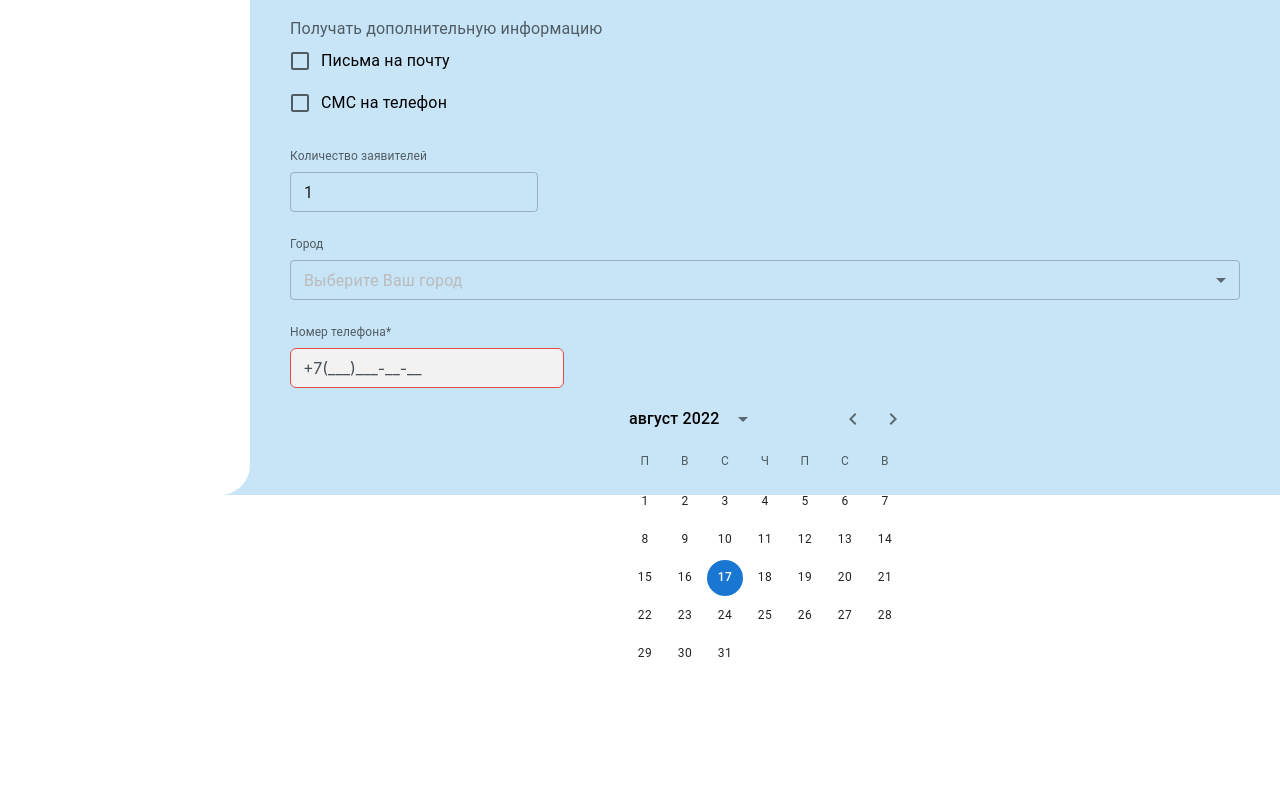
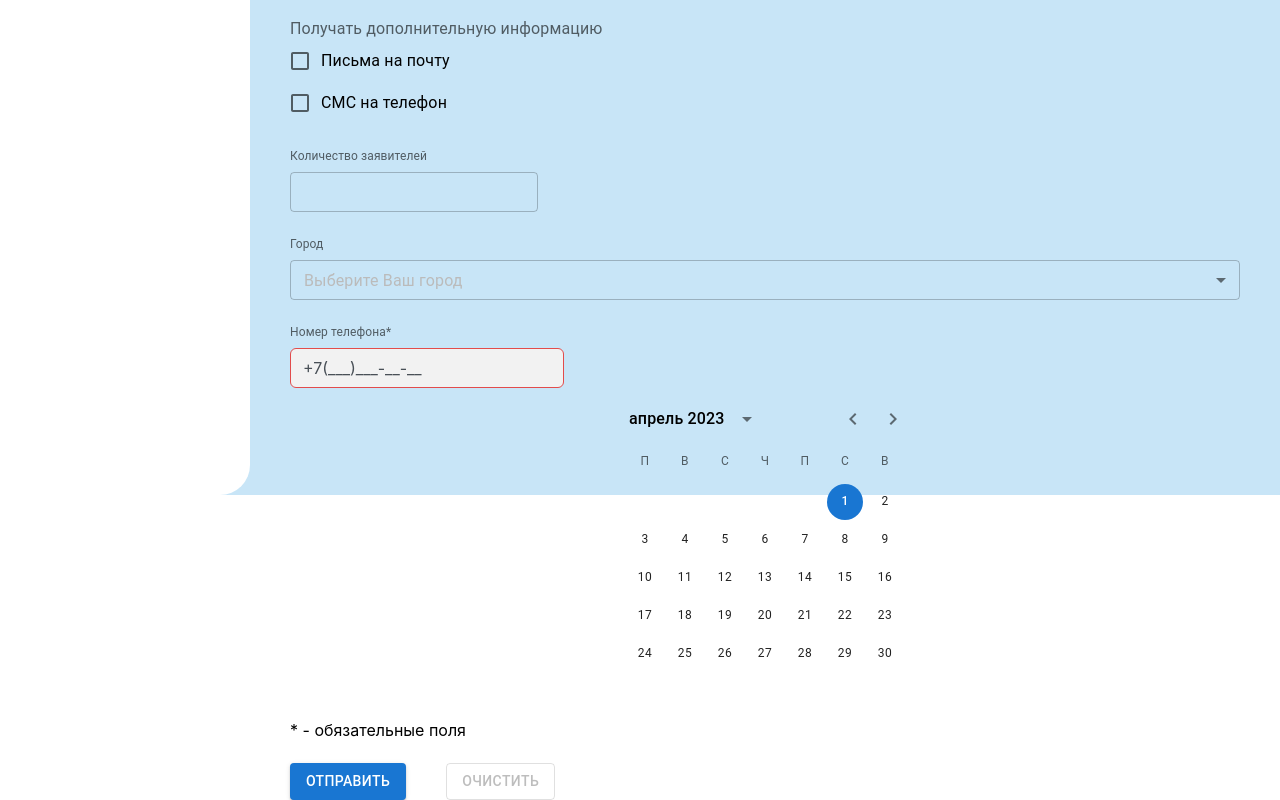
Before and after one commit to ZetBaur/alina, a React (Vite) app: page /newrequest in a window 1280 px wide. Shown: the part 305-1105 px from the top of the page. Before the commit the page ends 1027 px from the top, so only its background shows below. Built offline with nearby package versions, Linux system fonts and the light colour scheme.

Commit message:
clear form

```diff
--- a/src/screens/NewRequest.module.scss
+++ b/src/screens/NewRequest.module.scss
@@ -32,3 +32,7 @@
 .placeholder {
   color: #bbbbbb;
 }
+
+.buttons {
+  margin: 25px 0 0 0;
+}
--- a/src/screens/NewRequest.tsx
+++ b/src/screens/NewRequest.tsx
@@ -2,6 +2,7 @@ import { useEffect, useState } from 'react';
 import { useAppDispatch } from '../hooks/reduxHooks';
 import {
   Box,
+  Button,
   Checkbox,
   FormControl,
   FormControlLabel,
@@ -13,6 +14,7 @@ import {
   Radio,
   RadioGroup,
   Select,
+  Stack,
   TextField,
 } from '@mui/material';
 
@@ -34,15 +36,15 @@ import { cities } from '../data/new.request.data';
 function NewRequest() {
   const [requestName, setRequestName] = useState('');
   const [requestAmount, setRequestAmount] = useState('');
-  const [typeValue, setTypeValue] = useState('classic');
+  const [typeValue, setTypeValue] = useState('');
   const [confirmValue, setConfirmValue] = useState('');
   const [getEmailChecked, setGetEmailChecked] = useState(false);
   const [getSmsChecked, setGetSmsChecked] = useState(false);
-  const [claimersNumber, setClaimersNumber] = useState('1');
+  const [claimersNumber, setClaimersNumber] = useState('');
   const [cityValue, setCityValue] = useState('');
   const [phoneInput, setPhoneInput] = useState<string>('');
   const [requestDate, setRequestDate] = useState<Dayjs | null>(
-    dayjs('2022-08-17')
+    dayjs(dayjs(Date()).format().slice(0, 10))
   );
 
   const dispatch = useAppDispatch();
@@ -51,7 +53,20 @@ function NewRequest() {
     dispatch(setPageTitle('Новая заявка'));
   }, []);
 
+  const clearForm = () => {
+    setRequestName('');
+    setRequestAmount('');
+    setConfirmValue('');
+    setTypeValue('');
+    setGetEmailChecked(false);
+    setGetSmsChecked(false);
+    setClaimersNumber('');
+    setCityValue('');
+    setPhoneInput('');
+  };
+
   return (
+    <div>
       <div className={styles.newRequest}>
         <div className={styles.col1}>
           <Box sx={{ marginBottom: '25px' }}>
@@ -85,7 +100,9 @@ function NewRequest() {
                 id='requestAmount'
                 placeholder='Сумма'
                 InputProps={{
-                endAdornment: <InputAdornment position='end'>T</InputAdornment>,
+                  endAdornment: (
+                    <InputAdornment position='end'>T</InputAdornment>
+                  ),
                   inputMode: 'numeric',
                 }}
                 type='number'
@@ -208,7 +225,9 @@ function NewRequest() {
               renderValue={(selected) => {
                 if (selected.length === 0) {
                   return (
-                  <span className={styles.placeholder}>Выберите Ваш город</span>
+                    <span className={styles.placeholder}>
+                      Выберите Ваш город
+                    </span>
                   );
                 }
                 return selected;
@@ -252,6 +271,32 @@ function NewRequest() {
           </Box>
         </div>
       </div>
+
+      <div>* - обязательные поля</div>
+
+      <div className={styles.buttons}>
+        <Stack spacing={5} direction='row'>
+          <Button variant='contained'>Отправить</Button>
+          <Button
+            variant='outlined'
+            disabled={
+              !requestName &&
+              !requestAmount &&
+              !confirmValue &&
+              !typeValue &&
+              !getEmailChecked &&
+              !getSmsChecked &&
+              !claimersNumber &&
+              !cityValue &&
+              !phoneInput
+            }
+            onClick={clearForm}
+          >
+            Очистить
+          </Button>
+        </Stack>
+      </div>
+    </div>
   );
 }
 
```
Lines whose indentation alone changed are shown as unchanged.
